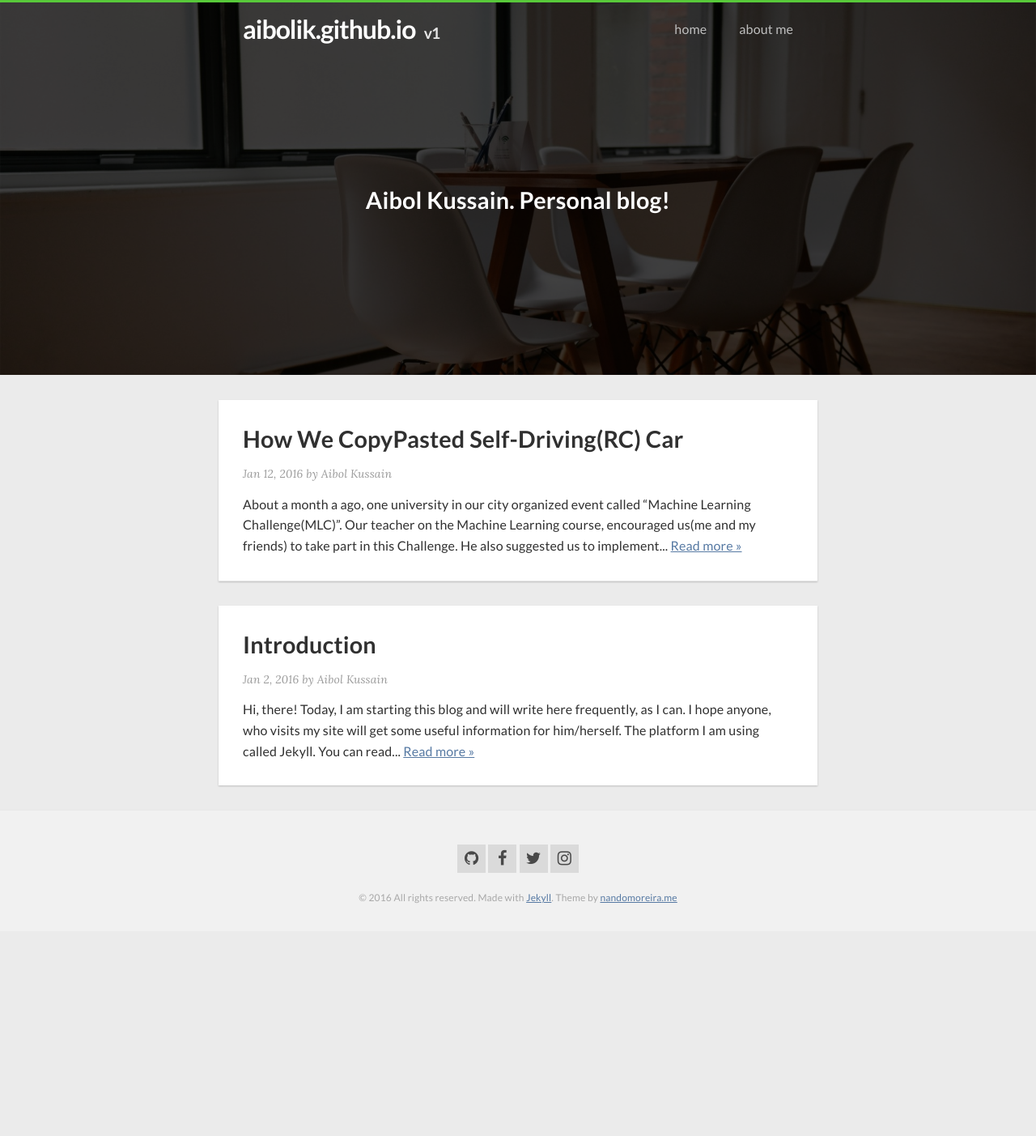
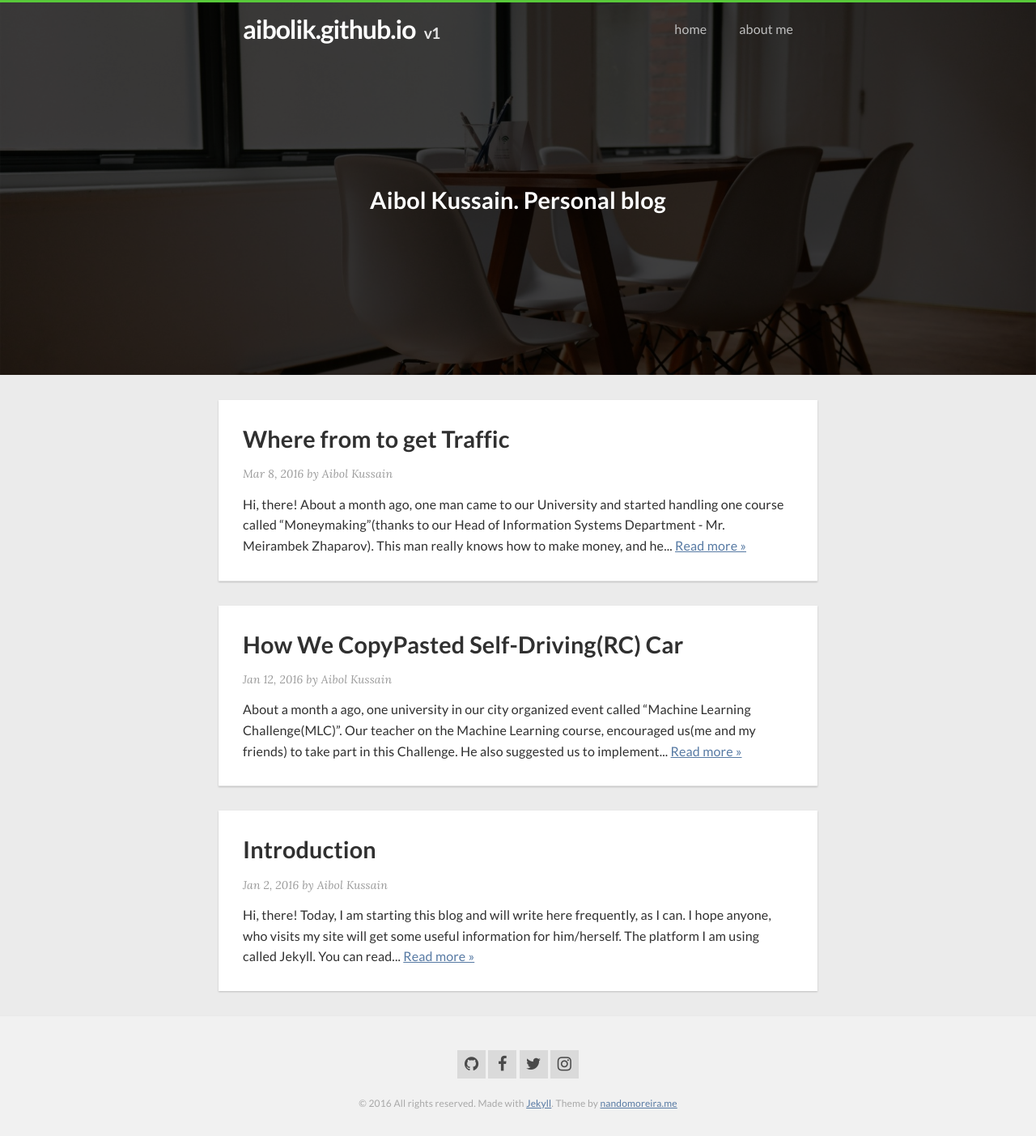
Before and after one commit to aibolik/aibolik.github.io, a Jekyll site: the page built from index.html, in a window 1280 px wide. Shown: the whole page at 81% size. Built offline with Jekyll 4.4.1, drawn with Linux system fonts in a browser that asks for light colours; nearby versions of some CDN libraries; before the commit the page ends 1150 px from its top, so only the background shows below that.

Commit message:
upd: Write new post about traffic
Also changed something in _config.yml
Now, I am posting from Ubuntu.

```diff
--- a/_includes/header.html
+++ b/_includes/header.html
@@ -28,7 +28,7 @@
 
     {% if page.slug == 'home' %}
       <h2 class="txt-center">
-        <strong>{{ site.title }}!</strong>
+        <strong>{{ site.title }}</strong>
       </h2>
     {% endif %}
 
--- /dev/null
+++ b/_posts/2016-03-08-where-from-to-get-traffic.md
@@ -0,0 +1,44 @@
+---
+layout: post
+title: Where from to get Traffic
+---
+
+Hi, there!
+
+About a month ago, one man came to our University and started handling one course called [**"Moneymaking"**][moneymaking]{:target="_blank"}(thanks to our Head of [Information Systems Department][is]{:target="_blank"} - _Mr. Meirambek Zhaparov_).
+
+This man really knows how to _make money_, and he is teaching us about it. Thanks to this course I launched my courses on Android development. If someone is interested, [visit my instagram page][kursy_android]{:target="_blank"}.
+
+We call ourselves **"Moneymakers"**, and it is really _breathtaking_. Throughout this course I understood many things, and also it changed my mind, my views to some things.
+
+In this post, I will be doing my homework on this course. The homework was to find **_20 channels, from where we can get traffic_**(he said their actual number is more than 200).
+
+![traffic][traffic]
+
+So, here is the list:
+
+1. VK
+2. YouTube
+3. Instagram
+4. Blog
+5. Periscope
+6. Twitter
+7. Mail.ru
+8. Email subscription
+9. yvision.kz
+10. Some other platforms(as olx, slando, satu)
+11. Google+
+12. Odnoklassniki
+13. Offline
+14. Forums
+15. Reddit
+16. TV channels
+17. LinkedIn
+18. QA sites(Quora)
+19. RSS Feed subscription
+20. Different meetups
+
+[is]: http://is.sdu.edu.kz
+[kursy_android]: https://instagram.com/kursy_android
+[moneymaking]: http://i-sprint.kz
+[traffic]: {{ site.baseurl }}/images/instagram_app_android.jpg
```
Also changed, not shown: about.md (+1 -1 lines), _posts/2016-01-02-introduction.md (line endings or trailing spaces), _posts/2016-01-12-how-we-copypasted-self-drivingrc-car.md (line endings or trailing spaces), css/style.css (line endings or trailing spaces), 1 other file.
